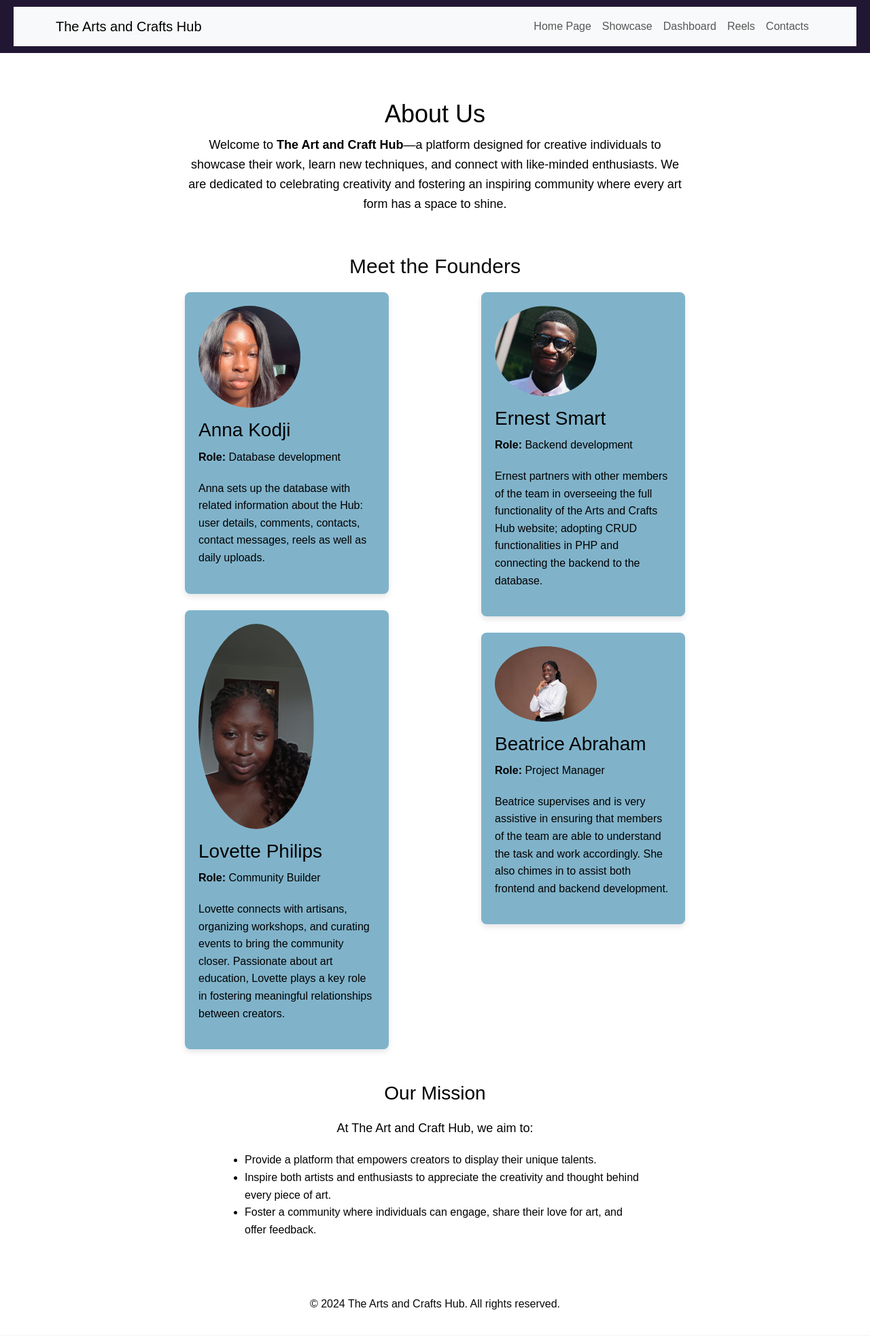
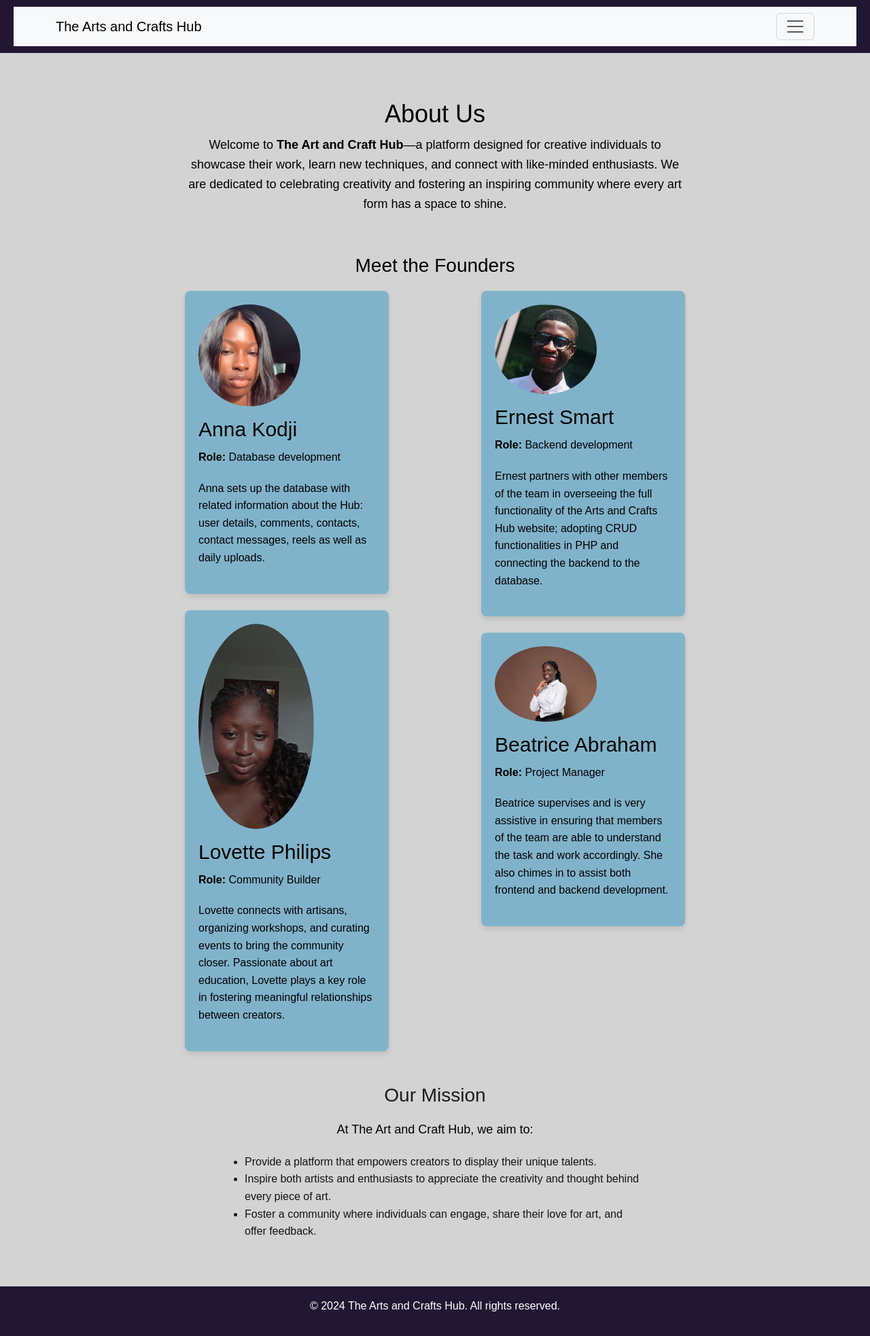
Before and after one commit to Babra-source/Art-and-Craft-Web-Site-, a PHP site: page /view/about_page.php in a window 1280 px wide. Shown: the whole page at 68% size. Before the commit the page ends 1927 px from the top, so only its background shows below. Run offline with PHP 8.4, Linux system fonts and the light colour scheme.

Commit message:
'update'

```diff
--- a/actions/login_user.php
+++ b/actions/login_user.php
@@ -22,7 +22,7 @@ if ($_SERVER['REQUEST_METHOD'] == 'POST') {
     }
 
     // Prepare a statement to check if the email exists in the database
-    $stmt = $conn->prepare('SELECT `user_id`, `fname`, `email`, `password`, `role` FROM  `users` WHERE `email` = ?');
+    $stmt = $conn->prepare('SELECT `user_id`, `fname`, `email`, `password`, `role` FROM  `group_users` WHERE `email` = ?');
     $stmt->bind_param('s', $email); // Bind the email parameter to the query
     $stmt->execute(); // Execute the query
     $results = $stmt->get_result(); // Get the result of the query
--- a/actions/register_process.php
+++ b/actions/register_process.php
@@ -49,7 +49,7 @@ if ($_SERVER['REQUEST_METHOD'] == 'POST') {
         $hashed_password = password_hash($password, PASSWORD_BCRYPT);
 
         // Prepare an INSERT statement to add the new user to the database
-        $sql = "INSERT INTO users (fname, lname, email, password, role, created_at, updated_at) VALUES (?, ?, ?, ?, ?, NOW(), NOW())";
+        $sql = "INSERT INTO group_users (fname, lname, email, password, role, created_at, updated_at) VALUES (?, ?, ?, ?, ?, NOW(), NOW())";
         $stmt = $conn->prepare($sql);
         $role = 2; // Artisans and Viewers
                // Corrected the bind_param variables to match the prepared statement parameters
--- a/assets/css/styles.css
+++ b/assets/css/styles.css
@@ -76,8 +76,6 @@ nav .nav-links a:hover {
 .team h2 {
     font-size: 28px;
     color: #000000;
-    font-size: 30px;
-    color: #0c0c0c;
     margin-bottom: 20px;
 }
 
@@ -105,11 +103,7 @@ nav .nav-links a:hover {
 }
 
 .team-member h3 {
-<<<<<<< HEAD
-    font-size: 22px;
-=======
     font-size: 30px;
->>>>>>> 4af2d40bcd79cd69db437a6361d87c9f8c71fa3e
     color: #000000;
     margin-bottom: 10px;
 }
@@ -121,11 +115,7 @@ nav .nav-links a:hover {
 
 .mission h2 {
     font-size: 28px;
-<<<<<<< HEAD
     color: #1b1d1d;
-=======
-    color: #000000;
->>>>>>> 4af2d40bcd79cd69db437a6361d87c9f8c71fa3e
     margin-top: 40px;
     margin-bottom: 20px;
 }
@@ -136,22 +126,13 @@ nav .nav-links a:hover {
     max-width: 600px;
     text-align: left;
     padding-left: 20px;
-<<<<<<< HEAD
     color: #141414;
-=======
-    color: #000000;
->>>>>>> 4af2d40bcd79cd69db437a6361d87c9f8c71fa3e
 }
 
 /* Footer */
 .footer {
-<<<<<<< HEAD
     background: #221733;
     color: #fff;
-=======
-    background:  #623c9b;
-    color: #080808;
->>>>>>> 4af2d40bcd79cd69db437a6361d87c9f8c71fa3e
     padding: 10px 0;
     text-align: center;
 }
--- a/db/Art.sql
+++ b/db/Art.sql
@@ -4,7 +4,7 @@ CREATE DATABASE artdb;
 USE artdb;  -- Replace with your actual database name
 
 -- Users Table
-CREATE TABLE `users` (
+CREATE TABLE `group_users` (
   `user_id` INT(11) NOT NULL AUTO_INCREMENT,  -- AUTO_INCREMENT to automatically generate user IDs
   `fname` VARCHAR(50) NOT NULL,
   `lname` VARCHAR(50) NOT NULL,
--- a/view/about_page.php
+++ b/view/about_page.php
@@ -7,12 +7,17 @@
     <!-- Bootstrap CSS -->
     <link href="https://cdn.jsdelivr.net/npm/bootstrap@5.3.2/dist/css/bootstrap.min.css" rel="stylesheet">
     <link rel="stylesheet" href="../assets/css/styles.css">
+    <style>
+        body {
+            background: lightgrey;
+        }
+    </style>
 </head>
 
 
 <body>
     <header class="header">
-        <nav class="navbar navbar-expand-lg navbar-light bg-light">
+        <nav class="navbar  bg-light">
             <div class="container">
                 <a href="../index.html" class="navbar-brand">The Arts and Crafts Hub</a>
                 <button class="navbar-toggler" type="button" data-bs-toggle="collapse" data-bs-target="#navbarNav" aria-controls="navbarNav" aria-expanded="false" aria-label="Toggle navigation">
--- a/view/dashboard.php
+++ b/view/dashboard.php
@@ -7,7 +7,7 @@ $userName = isset($_SESSION['fname']) ? $_SESSION['fname'] : 'Guest';
 $role = $_SESSION['role'];
 $user_id = $_SESSION['user_id'];
 // Query for total number of customers based on unique user_id
-$totalUsersQuery = "SELECT COUNT(user_id) FROM users";
+$totalUsersQuery = "SELECT COUNT(user_id) FROM group_users";
 $totalUsersResult = $conn->query($totalUsersQuery);
 $totalUsers = $totalUsersResult->fetch_row()[0];
 
--- a/view/user_management.php
+++ b/view/user_management.php
@@ -178,7 +178,7 @@ if ($_SERVER['REQUEST_METHOD'] === 'POST' && isset($_POST['delete_art'])) {
                     <!-- Main Content -->
                     <main class="col-md-9" style="margin-left: 220px;">
 
-                        <header class="bg-primary text-white p-3">
+                        <header class="bg-dark text-white p-3">
                         <h1 id="Users List">User Management</h1>
 
                         </header>
```
Also changed, not shown: view/contacts.php (+10 -0 lines), view/showcase.php (+15 -1 lines), assets/uploadsart.jpeg (added).
